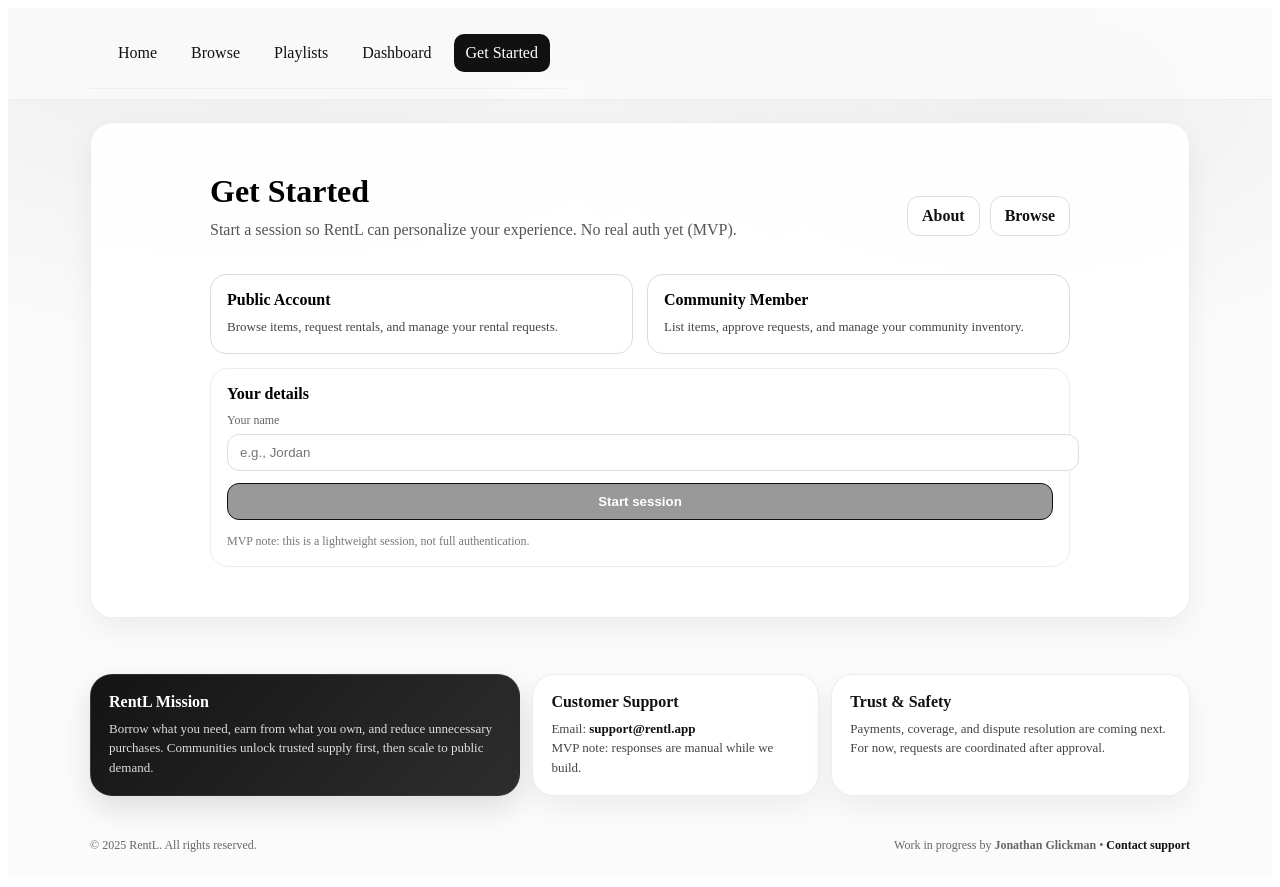
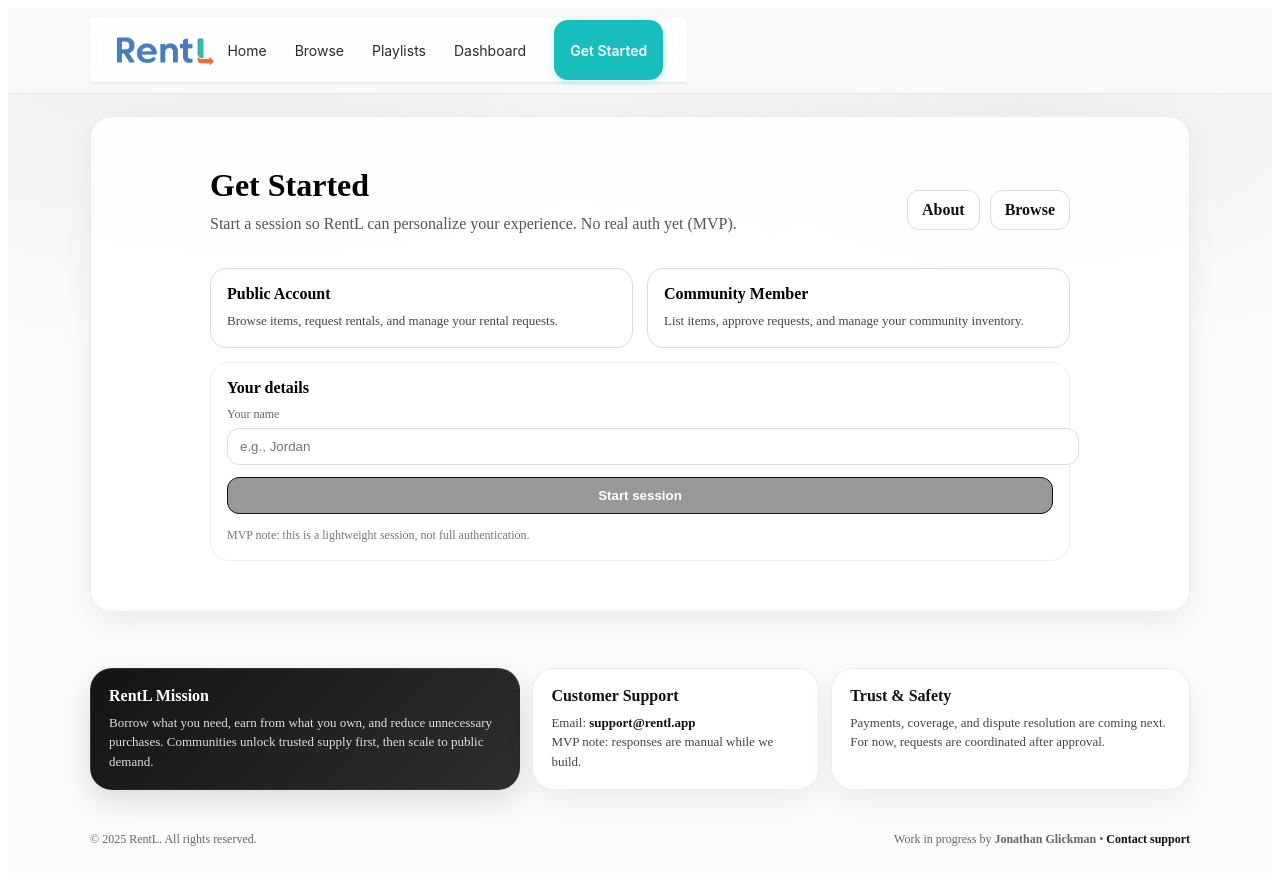
Before and after one commit to jonglickman711-gif/rentl-mvp, a React (Vite) app: page /get-started in a window 1280 px wide. Built offline with nearby package versions, Linux system fonts and the light colour scheme.

Commit message:
meaningful message

```diff
--- a/src/components/Nav.jsx
+++ b/src/components/Nav.jsx
@@ -1,25 +1,155 @@
 import React from "react";
 import { Link, useLocation } from "react-router-dom";
+import theme from "../styles/themes";
+import logo from "../assets/brand/Signature Logo.png";
+import { useAppStore } from "../store/AppStore";
+
+const navStyle = {
+  position: "sticky",
+  top: 0,
+  zIndex: theme.z.sticky,
+  display: "flex",
+  alignItems: "center",
+  justifyContent: "space-between",
+  padding: `0 ${theme.space[6]}`,
+  height: theme.components.nav.height,
+  background: theme.components.nav.bg,
+  backdropFilter: theme.components.nav.backdropBlur,
+  WebkitBackdropFilter: theme.components.nav.backdropBlur,
+  borderBottom: `1px solid ${theme.components.nav.border}`,
+  boxShadow: theme.components.nav.shadow,
+  fontFamily: theme.typography.fonts.primary,
+};
+
+const leftSection = {
+  display: "flex",
+  alignItems: "center",
+  gap: theme.space[3],
+  flexShrink: 0,
+};
+
+const logoStyle = {
+  height: "32px",
+  width: "auto",
+  display: "block",
+};
+
+const navLinks = {
+  display: "flex",
+  alignItems: "center",
+  gap: theme.space[1],
+  flex: 1,
+  justifyContent: "flex-end",
+  marginRight: theme.space[4],
+};
 
 const linkStyle = (active) => ({
-  padding: "10px 12px",
-  borderRadius: "10px",
+  padding: `${theme.space[2]} ${theme.space[3]}`,
+  borderRadius: theme.radius.sm,
   textDecoration: "none",
-  color: active ? "white" : "#111",
-  background: active ? "#111" : "transparent",
+  color: active ? theme.colors.primary : theme.colors.text,
+  background: active ? theme.colors.primarySoft : "transparent",
+  fontSize: theme.typography.sizes.sm,
+  fontWeight: active ? theme.typography.weights.semibold : theme.typography.weights.regular,
+  transition: `all ${theme.motion.normal} ${theme.motion.easing}`,
+  position: "relative",
 });
+
+const linkHoverStyle = {
+  color: theme.colors.primary,
+  background: theme.colors.primarySoft,
+  transform: "translateY(-1px)",
+};
+
+const ctaButtonStyle = {
+  padding: `${theme.space[2]} ${theme.components.button.paddingX}`,
+  height: theme.components.button.height,
+  borderRadius: theme.components.button.radius,
+  border: "none",
+  background: theme.components.button.primary.bg,
+  color: theme.components.button.primary.text,
+  fontWeight: theme.components.button.fontWeight,
+  fontSize: theme.typography.sizes.sm,
+  cursor: "pointer",
+  textDecoration: "none",
+  display: "inline-flex",
+  alignItems: "center",
+  justifyContent: "center",
+  boxShadow: theme.components.button.primary.shadow,
+  transition: `all ${theme.components.button.transition}`,
+  fontFamily: theme.typography.fonts.primary,
+  whiteSpace: "nowrap",
+};
+
+const ctaHoverStyle = {
+  background: theme.components.button.primary.bgHover,
+  boxShadow: theme.components.button.primary.shadowHover,
+  transform: "translateY(-1px)",
+};
 
 export default function Nav() {
   const { pathname } = useLocation();
+  const { session } = useAppStore();
+  const [hoveredLink, setHoveredLink] = React.useState(null);
+  const [hoveredCta, setHoveredCta] = React.useState(false);
+
+  const isActive = (path) => pathname === path;
+
+  const regularLinks = [
+    { path: "/", label: "Home" },
+    { path: "/browse", label: "Browse" },
+    { path: "/playlists", label: "Playlists" },
+    { path: "/dashboard", label: "Dashboard" },
+  ];
+
+  // When session exists, show Dashboard as primary CTA; otherwise Get Started
+  const ctaLink = session
+    ? { path: "/dashboard", label: "Dashboard" }
+    : { path: "/get-started", label: "Get Started" };
 
   return (
-    <div style={{ display: "flex", justifyContent: "center", gap: 10, padding: 16, borderBottom: "1px solid #eee" }}>
-      <Link to="/" style={linkStyle(pathname === "/")}>Home</Link>
-      <Link to="/browse" style={linkStyle(pathname === "/browse")}>Browse</Link>
-      <Link to="/playlists" style={linkStyle(pathname === "/playlists")}>Playlists</Link>
-      <Link to="/dashboard" style={linkStyle(pathname === "/dashboard")}>Dashboard</Link>
-      <Link to="/get-started" style={linkStyle(pathname === "/get-started")}>Get Started</Link>
+    <nav style={navStyle}>
+      {/* Left: Logo */}
+      <div style={leftSection}>
+        <Link to="/" style={{ display: "flex", alignItems: "center", textDecoration: "none" }}>
+          <img src={logo} alt="RentL Logo" style={logoStyle} />
+        </Link>
+      </div>
 
-    </div>
+      {/* Middle/Right: Nav Links */}
+      <div style={navLinks}>
+        {regularLinks.map((link) => {
+          const active = isActive(link.path);
+          const hovered = hoveredLink === link.path;
+          return (
+            <Link
+              key={link.path}
+              to={link.path}
+              style={{
+                ...linkStyle(active),
+                ...(hovered ? linkHoverStyle : {}),
+              }}
+              onMouseEnter={() => setHoveredLink(link.path)}
+              onMouseLeave={() => setHoveredLink(null)}
+            >
+              {link.label}
+            </Link>
+          );
+        })}
+      </div>
+
+      {/* Right: CTA Button */}
+      <Link
+        to={ctaLink.path}
+        style={{
+          ...ctaButtonStyle,
+          ...(hoveredCta ? ctaHoverStyle : {}),
+        }}
+        onMouseEnter={() => setHoveredCta(true)}
+        onMouseLeave={() => setHoveredCta(false)}
+      >
+        {ctaLink.label}
+      </Link>
+    </nav>
   );
 }
--- a/src/pages/Dashboard.jsx
+++ b/src/pages/Dashboard.jsx
@@ -1,6 +1,7 @@
 import React, { useMemo } from "react";
 import { Link, useNavigate } from "react-router-dom";
 import { useAppStore } from "../store/AppStore";
+import theme from "../styles/themes";
 
 const box = {
   border: "1px solid #ddd",
@@ -34,19 +35,47 @@ const btnLight = {
   cursor: "pointer",
 };
 
-const statusBadge = (status) => {
+const getStatusBadgeStyle = (status) => {
   const base = {
-    padding: "4px 10px",
-    borderRadius: 999,
-    fontSize: 12,
-    border: "1px solid #ddd",
-    background: "white",
-    color: "#111",
+    padding: `${theme.components.badge.paddingY} ${theme.components.badge.paddingX}`,
+    borderRadius: theme.components.badge.radius,
+    fontSize: theme.components.badge.fontSize,
+    fontWeight: theme.components.badge.fontWeight,
+    border: "1px solid",
+    textTransform: "capitalize",
+    fontFamily: theme.typography.fonts.primary,
+    letterSpacing: theme.typography.letterSpacing.tight,
+    whiteSpace: "nowrap",
+    display: "inline-flex",
+    alignItems: "center",
+    justifyContent: "center",
   };
 
-  if (status === "approved") return { ...base, border: "1px solid #1b5e20", color: "#1b5e20" };
-  if (status === "declined") return { ...base, border: "1px solid #b00020", color: "#b00020" };
-  return { ...base, border: "1px solid #999", color: "#444" };
+  if (status === "approved") {
+    return {
+      ...base,
+      background: theme.components.badge.primary.bg,
+      color: theme.components.badge.primary.text,
+      borderColor: theme.components.badge.primary.border,
+    };
+  }
+
+  if (status === "declined") {
+    return {
+      ...base,
+      background: theme.components.badge.accent.bg,
+      color: theme.components.badge.accent.text,
+      borderColor: theme.components.badge.accent.border,
+    };
+  }
+
+  // pending or default
+  return {
+    ...base,
+    background: theme.components.badge.neutral.bg,
+    color: theme.components.badge.neutral.text,
+    borderColor: theme.components.badge.neutral.border,
+  };
 };
 
 function overlaps(aStart, aEnd, bStart, bEnd) {
@@ -184,8 +213,8 @@ export default function Dashboard() {
             ) : (
               myRentalRequests.map((r) => (
                 <div key={r.id} style={box}>
-                  <div style={{ display: "flex", justifyContent: "space-between", gap: 12, flexWrap: "wrap" }}>
-                    <div>
+                  <div style={{ display: "flex", justifyContent: "space-between", gap: 12, flexWrap: "wrap", alignItems: "center" }}>
+                    <div style={{ flex: 1 }}>
                       <div style={{ fontWeight: 800 }}>
                         Request for{" "}
                         <Link to={`/listing/${r.listingId}`} style={{ color: "#111" }}>
@@ -197,7 +226,7 @@ export default function Dashboard() {
                       </div>
                     </div>
 
-                    <div style={statusBadge(r.status)}>{r.status}</div>
+                    <div style={getStatusBadgeStyle(r.status)}>{r.status}</div>
                   </div>
 
                   <div style={{ marginTop: 10, fontSize: 12, color: "#777" }}>
@@ -257,8 +286,8 @@ export default function Dashboard() {
               ) : (
                 incomingRequests.map((r) => (
                   <div key={r.id} style={box}>
-                    <div style={{ display: "flex", justifyContent: "space-between", gap: 12, flexWrap: "wrap" }}>
-                      <div>
+                    <div style={{ display: "flex", justifyContent: "space-between", gap: 12, flexWrap: "wrap", alignItems: "center" }}>
+                      <div style={{ flex: 1 }}>
                         <div style={{ fontWeight: 900 }}>
                           <b>{r.renterName}</b> requested{" "}
                           <Link to={`/listing/${r.listingId}`} style={{ color: "#111" }}>
@@ -270,7 +299,7 @@ export default function Dashboard() {
                         </div>
                       </div>
 
-                      <div style={statusBadge(r.status)}>{r.status}</div>
+                      <div style={getStatusBadgeStyle(r.status)}>{r.status}</div>
                     </div>
 
                     <div style={{ marginTop: 12, display: "flex", gap: 8, flexWrap: "wrap" }}>
@@ -300,7 +329,7 @@ export default function Dashboard() {
                     </div>
 
                     <div style={{ marginTop: 10, fontSize: 12, color: "#777" }}>
-                      Approving blocks the dates on the listing so renters can’t double-book.
+                      Approving blocks the dates on the listing so renters can't double-book.
                     </div>
                   </div>
                 ))
```
